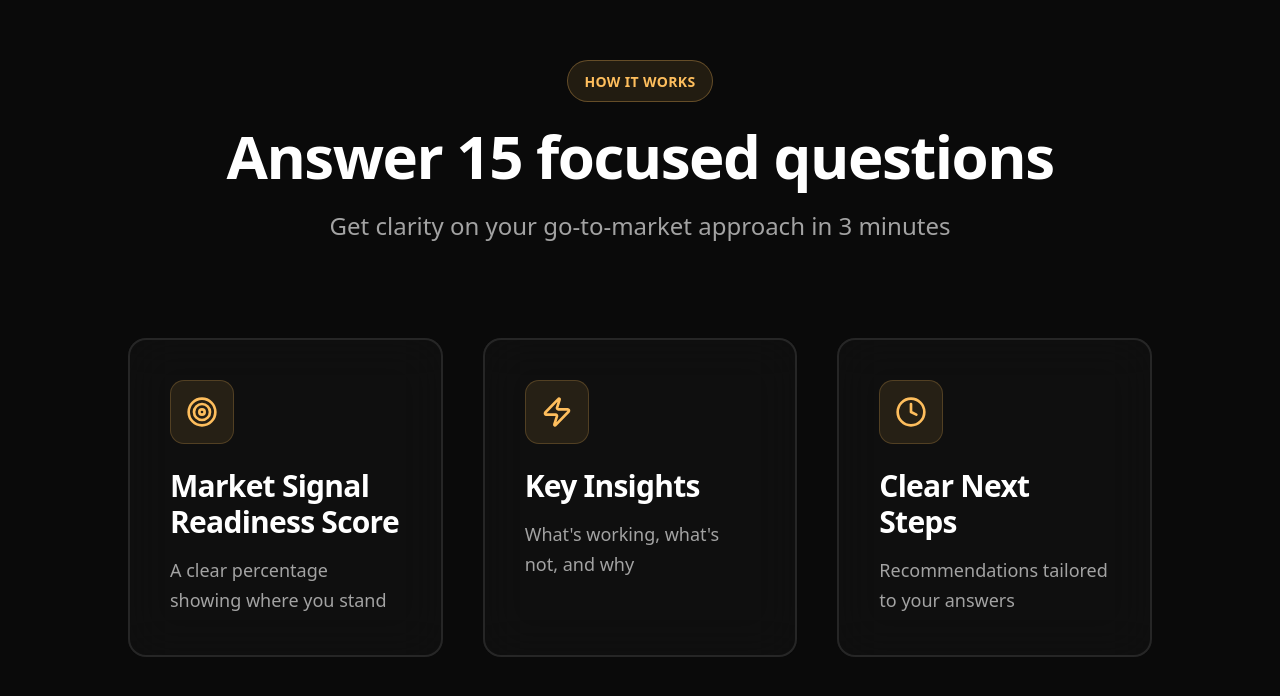
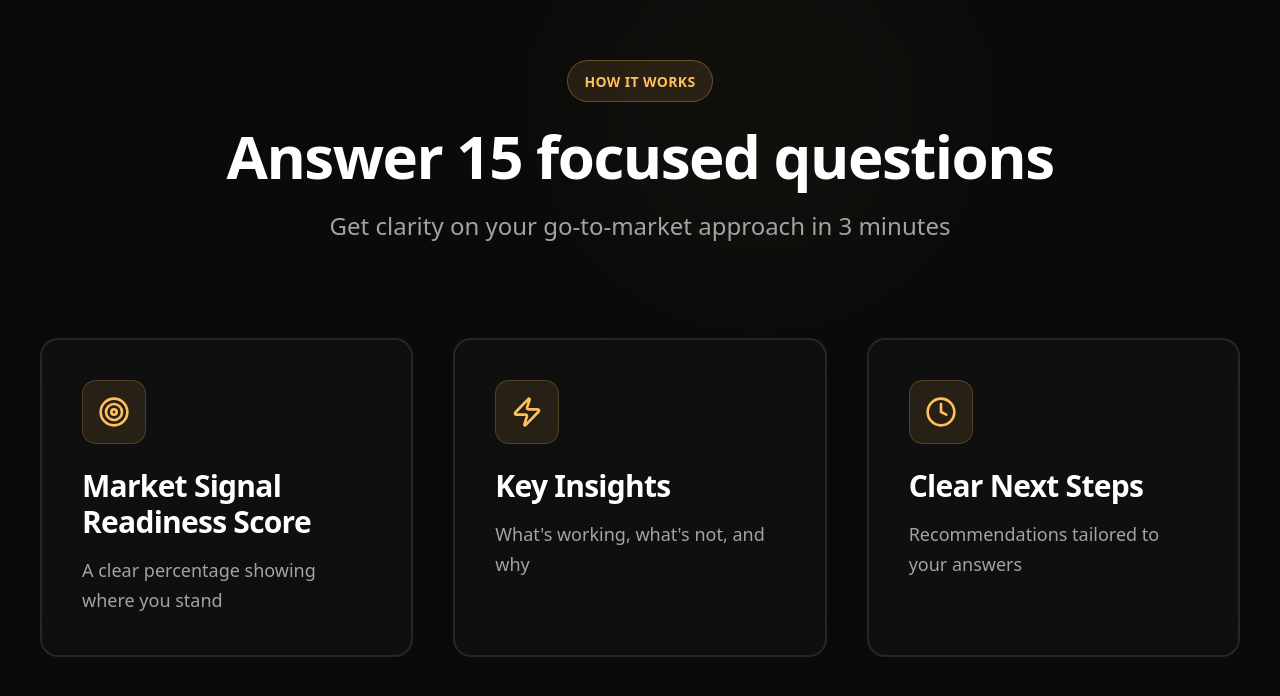
Before and after one commit to kizaloo2-sudo/origo-landingpage, a Next.js app: page / in a window 1280 px wide. Shown: the part 1960-2656 px from the top of the page. Built offline with nearby package versions, Linux system fonts and the light colour scheme.

Commit message:
update_landing_v3

```diff
--- a/components/landing/CTASection.tsx
+++ b/components/landing/CTASection.tsx
@@ -8,7 +8,7 @@ import { ArrowRight } from "lucide-react";
 export default function CTASection() {
 
   return (
-    <SectionContainer className="py-16 sm:py-24 md:py-32 lg:py-40 bg-[#0a0a0a] relative overflow-hidden px-4 sm:px-6">
+    <SectionContainer className="py-12 sm:py-16 md:py-24 lg:py-32 xl:py-40 bg-[#0a0a0a] relative overflow-hidden px-4 sm:px-6">
       {/* Background Glow */}
       <div className="absolute inset-0 pointer-events-none">
         <div className="absolute top-1/2 left-1/2 -translate-x-1/2 -translate-y-1/2 w-[600px] sm:w-[800px] h-[600px] sm:h-[800px] bg-[#febe5d]/10 rounded-full blur-3xl" />
@@ -38,13 +38,13 @@ export default function CTASection() {
           whileInView={{ opacity: 1, y: 0 }}
           viewport={{ once: true }}
           transition={{ duration: 0.6, delay: 0.6 }}
-          className="mb-12 sm:mb-16 md:mb-20"
+          className="mb-12 sm:mb-16 md:mb-20 flex justify-center"
         >
           <Button
             variant="default"
             size="lg"
             onClick={() => (window.location.href = "/assessment")}
-            className="group rounded-full text-base sm:text-lg md:text-xl px-8 sm:px-10 md:px-12 py-6 sm:py-7 md:py-8 font-bold bg-[#febe5d] hover:bg-[#ffc978] text-black shadow-[0_0_30px_rgba(254,190,93,0.5)] hover:shadow-[0_0_60px_rgba(254,190,93,0.8)] transition-all duration-300 w-full sm:w-auto max-w-md"
+            className="group rounded-full text-base sm:text-lg md:text-xl px-8 sm:px-10 md:px-12 py-6 sm:py-7 md:py-8 font-bold bg-[#febe5d] hover:bg-[#ffc978] active:bg-[#ffc978] text-black shadow-[0_0_30px_rgba(254,190,93,0.5)] hover:shadow-[0_0_60px_rgba(254,190,93,0.8)] active:shadow-[0_0_60px_rgba(254,190,93,0.8)] transition-all duration-300 w-auto inline-flex"
           >
             <span className="flex items-center justify-center gap-2 sm:gap-3">
               <span>Start the Assessment</span>
--- a/components/landing/Hero.tsx
+++ b/components/landing/Hero.tsx
@@ -7,7 +7,7 @@ import { ArrowRight, Sparkles } from "lucide-react";
 
 export default function Hero() {
   return (
-    <SectionContainer className="min-h-screen flex items-center justify-center py-16 px-4 sm:py-20 md:py-16 relative overflow-hidden">
+    <SectionContainer className="min-h-screen flex items-center justify-center py-12 px-4 sm:py-16 md:py-20 relative overflow-hidden">
       {/* Background Glow Effects */}
       <div className="absolute inset-0 pointer-events-none">
         {/* Center Glow */}
@@ -61,7 +61,7 @@ export default function Hero() {
           </span>
         </motion.p>
 
-        {/* Primary CTA Button - CENTERED */}
+        {/* Primary CTA Button - CENTERED with max-width */}
         <motion.div
           initial={{ opacity: 0, y: 30 }}
           animate={{ opacity: 1, y: 0 }}
@@ -72,7 +72,7 @@ export default function Hero() {
             variant="default"
             size="lg"
             onClick={() => (window.location.href = "/assessment")}
-            className="rounded-full text-base sm:text-lg md:text-xl px-6 sm:px-8 md:px-10 py-5 sm:py-6 md:py-7 font-bold bg-[#febe5d] hover:bg-[#ffc978] text-black shadow-[0_0_30px_rgba(254,190,93,0.5)] hover:shadow-[0_0_50px_rgba(254,190,93,0.7)] transition-all duration-300 w-full sm:w-auto max-w-md"
+            className="rounded-full text-base sm:text-lg md:text-xl px-8 sm:px-10 md:px-12 py-5 sm:py-6 md:py-7 font-bold bg-[#febe5d] hover:bg-[#ffc978] active:bg-[#ffc978] text-black shadow-[0_0_30px_rgba(254,190,93,0.5)] hover:shadow-[0_0_50px_rgba(254,190,93,0.7)] active:shadow-[0_0_50px_rgba(254,190,93,0.7)] transition-all duration-300 w-auto inline-flex"
           >
             <span className="flex items-center justify-center gap-2 sm:gap-3">
               <span>Start Assessment</span>
--- a/components/landing/HowItWorks.tsx
+++ b/components/landing/HowItWorks.tsx
@@ -2,19 +2,91 @@
 
 import { motion } from "framer-motion";
 import SectionContainer from "@/components/ui/SectionContainer";
-import { Clock, Target, Zap } from "lucide-react";
+import { Target, Zap, Clock, LucideIcon } from "lucide-react";
+
+interface ValuePropCardProps {
+  icon: LucideIcon;
+  title: string;
+  description: string;
+  index: number;
+}
+
+function ValuePropCard({ icon: Icon, title, description, index }: ValuePropCardProps) {
+  return (
+    <motion.div
+      initial={{ opacity: 0, y: 30 }}
+      whileInView={{ opacity: 1, y: 0 }}
+      viewport={{ once: true, margin: "-50px" }}
+      transition={{
+        duration: 0.8,
+        delay: index * 0.2,
+        ease: [0.16, 1, 0.3, 1],
+      }}
+      className="group relative h-full"
+    >
+      {/* Hover Glow Background */}
+      <div className="absolute inset-0 bg-[#febe5d]/0 group-hover:bg-[#febe5d]/5 group-active:bg-[#febe5d]/5 rounded-xl sm:rounded-2xl blur-xl transition-all duration-500 -z-10" />
+
+      {/* Card Container */}
+      <div className="h-full bg-[#111111]/80 backdrop-blur-xl border-2 border-white/10 rounded-xl sm:rounded-2xl p-6 sm:p-8 md:p-10 transition-all duration-300 group-hover:border-[#febe5d] group-active:border-[#febe5d] group-hover:shadow-[0_0_30px_rgba(254,190,93,0.2)] group-active:shadow-[0_0_30px_rgba(254,190,93,0.2)] group-hover:-translate-y-1 sm:group-hover:-translate-y-2 group-active:-translate-y-1 cursor-pointer">
+        {/* Icon Container */}
+        <div className="mb-4 sm:mb-6">
+          <div className="w-12 h-12 sm:w-14 sm:h-14 md:w-16 md:h-16 rounded-lg sm:rounded-xl bg-[#febe5d]/10 border border-[#febe5d]/20 flex items-center justify-center group-hover:bg-[#febe5d]/20 group-active:bg-[#febe5d]/20 group-hover:border-[#febe5d]/40 group-active:border-[#febe5d]/40 transition-all duration-300 group-hover:scale-110 group-active:scale-105">
+            <Icon className="w-6 h-6 sm:w-7 sm:h-7 md:w-8 md:h-8 text-[#febe5d] transition-transform duration-300 group-hover:rotate-12 group-active:rotate-6" strokeWidth={2} />
+          </div>
+        </div>
+
+        {/* Content */}
+        <h3 className="text-xl sm:text-2xl md:text-3xl font-bold text-white mb-3 sm:mb-4 tracking-tight group-hover:text-[#febe5d] group-active:text-[#febe5d] transition-colors duration-300">
+          {title}
+        </h3>
+        <p className="text-sm sm:text-base md:text-lg text-[#a3a3a3] leading-relaxed">
+          {description}
+        </p>
+
+        {/* Bottom Border Accent */}
+        <div className="absolute bottom-0 left-0 right-0 h-1 bg-linear-to-r from-transparent via-[#febe5d] to-transparent opacity-0 group-hover:opacity-100 group-active:opacity-100 transition-opacity duration-500" />
+      </div>
+    </motion.div>
+  );
+}
 
 export default function HowItWorks() {
+  const valueProps = [
+    {
+      icon: Target,
+      title: "Market Signal Readiness Score",
+      description:
+        "A clear percentage showing where you stand",
+    },
+    {
+      icon: Zap,
+      title: "Key Insights",
+      description:
+        "What's working, what's not, and why",
+    },
+    {
+      icon: Clock,
+      title: "Clear Next Steps",
+      description:
+        "Recommendations tailored to your answers",
+    },
+  ];
+
   return (
-    <SectionContainer className="py-16 sm:py-24 md:py-32 lg:py-40 bg-[#0a0a0a] px-4 sm:px-6">
-      <div className="max-w-5xl mx-auto">
+    <SectionContainer className="py-12 sm:py-16 md:py-24 lg:py-32 xl:py-40 bg-[#0a0a0a] relative px-4 sm:px-6">
+      {/* Background Decoration */}
+      <div className="absolute inset-0 pointer-events-none overflow-hidden">
+        <div className="absolute top-0 right-1/4 w-[300px] sm:w-[400px] h-[300px] sm:h-[400px] bg-[#febe5d]/3 rounded-full blur-3xl" />
+      </div>
+
       {/* Section Header */}
       <motion.div
         initial={{ opacity: 0, y: 20 }}
         whileInView={{ opacity: 1, y: 0 }}
         viewport={{ once: true }}
         transition={{ duration: 0.6 }}
-          className="text-center mb-12 sm:mb-16 md:mb-20 lg:mb-24"
+        className="text-center mb-10 sm:mb-12 md:mb-16 lg:mb-20 xl:mb-24 relative z-10"
       >
         <motion.div
           initial={{ opacity: 0, scale: 0.9 }}
@@ -39,119 +111,17 @@ export default function HowItWorks() {
         </p>
       </motion.div>
 
-        {/* What You'll Receive - 3-Column Grid */}
+      {/* 3-Column Grid */}
       <div className="grid grid-cols-1 md:grid-cols-3 gap-6 sm:gap-8 md:gap-10 relative z-10">
-          {/* Score */}
-          <motion.div
-            initial={{ opacity: 0, y: 30 }}
-            whileInView={{ opacity: 1, y: 0 }}
-            viewport={{ once: true, margin: "-50px" }}
-            transition={{
-              duration: 0.8,
-              delay: 0,
-              ease: [0.16, 1, 0.3, 1],
-            }}
-            className="group relative h-full"
-          >
-            {/* Hover Glow Background */}
-            <div className="absolute inset-0 bg-[#febe5d]/0 group-hover:bg-[#febe5d]/5 rounded-xl sm:rounded-2xl blur-xl transition-all duration-500 -z-10" />
-
-            {/* Card Container */}
-            <div className="h-full bg-[#111111]/80 backdrop-blur-xl border-2 border-white/10 rounded-xl sm:rounded-2xl p-6 sm:p-8 md:p-10 transition-all duration-300 group-hover:border-[#febe5d] group-hover:shadow-[0_0_30px_rgba(254,190,93,0.2)] group-hover:-translate-y-1 sm:group-hover:-translate-y-2">
-              {/* Icon Container */}
-              <div className="mb-4 sm:mb-6">
-                <div className="w-12 h-12 sm:w-14 sm:h-14 md:w-16 md:h-16 rounded-lg sm:rounded-xl bg-[#febe5d]/10 border border-[#febe5d]/20 flex items-center justify-center group-hover:bg-[#febe5d]/20 group-hover:border-[#febe5d]/40 transition-all duration-300">
-                  <Target className="w-6 h-6 sm:w-7 sm:h-7 md:w-8 md:h-8 text-[#febe5d]" strokeWidth={2} />
-                </div>
-              </div>
-
-              {/* Content */}
-              <h3 className="text-xl sm:text-2xl md:text-3xl font-bold text-white mb-3 sm:mb-4 tracking-tight group-hover:text-[#febe5d] transition-colors duration-300">
-                Market Signal Readiness Score
-              </h3>
-              <p className="text-sm sm:text-base md:text-lg text-[#a3a3a3] leading-relaxed">
-                A clear percentage showing where you stand
-              </p>
-
-              {/* Bottom Border Accent */}
-              <div className="absolute bottom-0 left-0 right-0 h-1 bg-linear-to-r from-transparent via-[#febe5d] to-transparent opacity-0 group-hover:opacity-100 transition-opacity duration-500" />
-            </div>
-          </motion.div>
-
-          {/* Insights */}
-          <motion.div
-            initial={{ opacity: 0, y: 30 }}
-            whileInView={{ opacity: 1, y: 0 }}
-            viewport={{ once: true, margin: "-50px" }}
-            transition={{
-              duration: 0.8,
-              delay: 0.2,
-              ease: [0.16, 1, 0.3, 1],
-            }}
-            className="group relative h-full"
-          >
-            {/* Hover Glow Background */}
-            <div className="absolute inset-0 bg-[#febe5d]/0 group-hover:bg-[#febe5d]/5 rounded-xl sm:rounded-2xl blur-xl transition-all duration-500 -z-10" />
-
-            {/* Card Container */}
-            <div className="h-full bg-[#111111]/80 backdrop-blur-xl border-2 border-white/10 rounded-xl sm:rounded-2xl p-6 sm:p-8 md:p-10 transition-all duration-300 group-hover:border-[#febe5d] group-hover:shadow-[0_0_30px_rgba(254,190,93,0.2)] group-hover:-translate-y-1 sm:group-hover:-translate-y-2">
-              {/* Icon Container */}
-              <div className="mb-4 sm:mb-6">
-                <div className="w-12 h-12 sm:w-14 sm:h-14 md:w-16 md:h-16 rounded-lg sm:rounded-xl bg-[#febe5d]/10 border border-[#febe5d]/20 flex items-center justify-center group-hover:bg-[#febe5d]/20 group-hover:border-[#febe5d]/40 transition-all duration-300">
-                  <Zap className="w-6 h-6 sm:w-7 sm:h-7 md:w-8 md:h-8 text-[#febe5d]" strokeWidth={2} />
-                </div>
-              </div>
-
-              {/* Content */}
-              <h3 className="text-xl sm:text-2xl md:text-3xl font-bold text-white mb-3 sm:mb-4 tracking-tight group-hover:text-[#febe5d] transition-colors duration-300">
-                Key Insights
-              </h3>
-              <p className="text-sm sm:text-base md:text-lg text-[#a3a3a3] leading-relaxed">
-                What's working, what's not, and why
-              </p>
-
-              {/* Bottom Border Accent */}
-              <div className="absolute bottom-0 left-0 right-0 h-1 bg-linear-to-r from-transparent via-[#febe5d] to-transparent opacity-0 group-hover:opacity-100 transition-opacity duration-500" />
-            </div>
-          </motion.div>
-
-          {/* Next Steps */}
-          <motion.div
-            initial={{ opacity: 0, y: 30 }}
-            whileInView={{ opacity: 1, y: 0 }}
-            viewport={{ once: true, margin: "-50px" }}
-            transition={{
-              duration: 0.8,
-              delay: 0.4,
-              ease: [0.16, 1, 0.3, 1],
-            }}
-            className="group relative h-full"
-          >
-            {/* Hover Glow Background */}
-            <div className="absolute inset-0 bg-[#febe5d]/0 group-hover:bg-[#febe5d]/5 rounded-xl sm:rounded-2xl blur-xl transition-all duration-500 -z-10" />
-
-            {/* Card Container */}
-            <div className="h-full bg-[#111111]/80 backdrop-blur-xl border-2 border-white/10 rounded-xl sm:rounded-2xl p-6 sm:p-8 md:p-10 transition-all duration-300 group-hover:border-[#febe5d] group-hover:shadow-[0_0_30px_rgba(254,190,93,0.2)] group-hover:-translate-y-1 sm:group-hover:-translate-y-2">
-              {/* Icon Container */}
-              <div className="mb-4 sm:mb-6">
-                <div className="w-12 h-12 sm:w-14 sm:h-14 md:w-16 md:h-16 rounded-lg sm:rounded-xl bg-[#febe5d]/10 border border-[#febe5d]/20 flex items-center justify-center group-hover:bg-[#febe5d]/20 group-hover:border-[#febe5d]/40 transition-all duration-300">
-                  <Clock className="w-6 h-6 sm:w-7 sm:h-7 md:w-8 md:h-8 text-[#febe5d]" strokeWidth={2} />
-                </div>
-              </div>
-
-              {/* Content */}
-              <h3 className="text-xl sm:text-2xl md:text-3xl font-bold text-white mb-3 sm:mb-4 tracking-tight group-hover:text-[#febe5d] transition-colors duration-300">
-                Clear Next Steps
-              </h3>
-              <p className="text-sm sm:text-base md:text-lg text-[#a3a3a3] leading-relaxed">
-                Recommendations tailored to your answers
-              </p>
-
-              {/* Bottom Border Accent */}
-              <div className="absolute bottom-0 left-0 right-0 h-1 bg-linear-to-r from-transparent via-[#febe5d] to-transparent opacity-0 group-hover:opacity-100 transition-opacity duration-500" />
-            </div>
-          </motion.div>
-        </div>
+        {valueProps.map((prop, index) => (
+          <ValuePropCard
+            key={index}
+            icon={prop.icon}
+            title={prop.title}
+            description={prop.description}
+            index={index}
+          />
+        ))}
       </div>
     </SectionContainer>
   );
```
Also changed, not shown: components/landing/Credibility.tsx (+15 -15 lines), components/landing/ValueProps.tsx (+8 -8 lines). Lines whose indentation alone changed are shown as unchanged.
